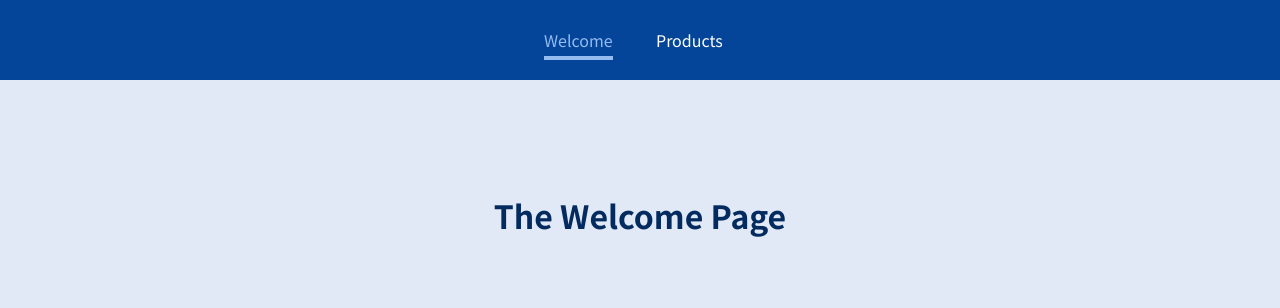
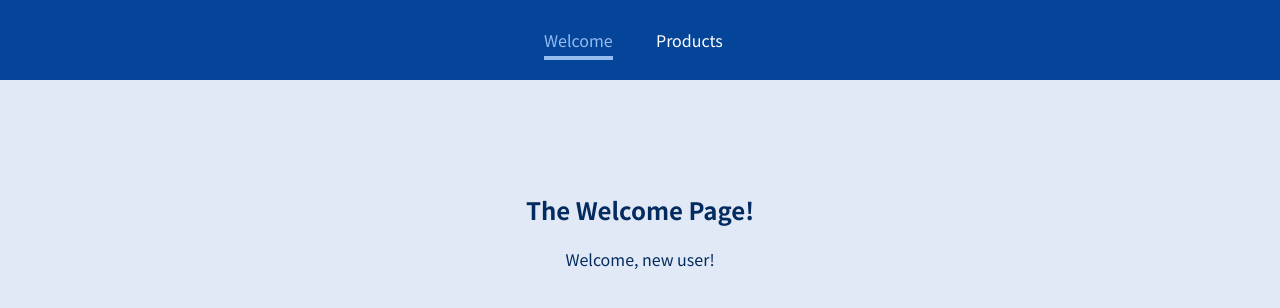
Before and after one commit to jripke74/react-0022, a JavaScript app: page /welcome/new-user in a window 1280 px wide. Shown: the top 308 px of the page. Built offline with nearby package versions, Linux system fonts and the light colour scheme.

Commit message:
add Route to Welcome.js

```diff
--- a/src/pages/Welcome.js
+++ b/src/pages/Welcome.js
@@ -1,5 +1,14 @@
+import { Route } from 'react-router-dom';
+
 const Welcome = () => {
-  return <h1>The Welcome Page</h1>;
+  return (
+    <section>
+      <h1>The Welcome Page!</h1>
+      <Route path="/welcome/new-user">
+        <p>Welcome, new user!</p>
+      </Route>
+    </section>
+  );
 };
 
 export default Welcome;
```
